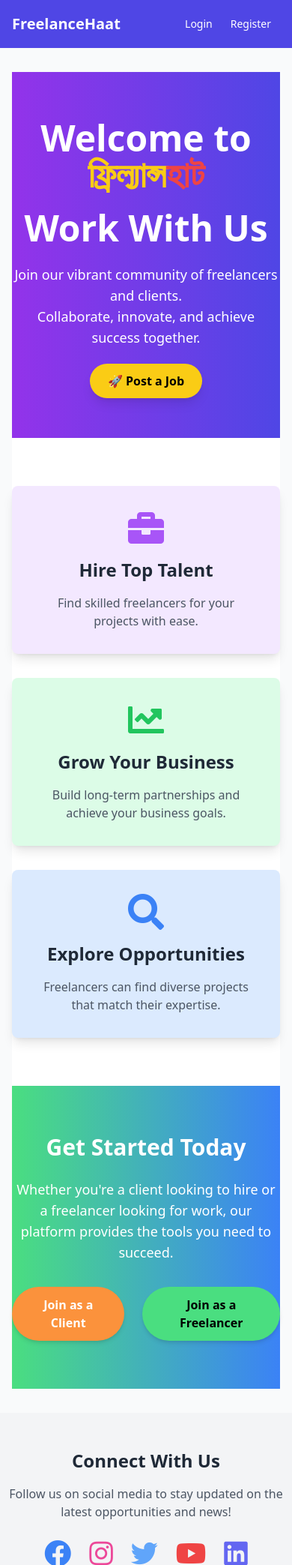
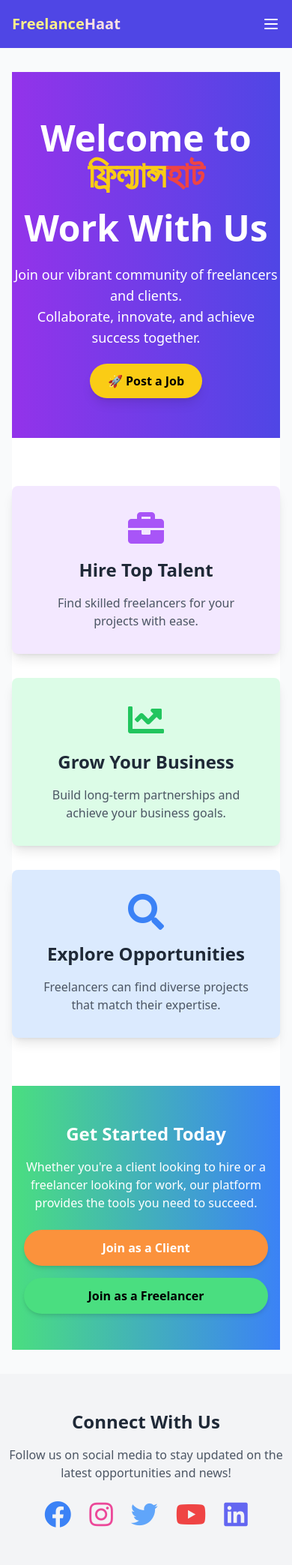
Before and after one commit to emon-shikder/FreelanceHaat, a Django app: page / in a window 390 px wide. Shown: the top 2087 px of the page at 75% size. Run offline with Django 5.2, Linux system fonts and the light colour scheme; some libraries are stand-ins or nearby versions.

Commit message:
Responsive Problem Solved

```diff
--- a/templates/base.html
+++ b/templates/base.html
@@ -9,15 +9,28 @@
     <script src="https://cdn.tailwindcss.com"></script>
 </head>
 <body class="bg-gray-50">
+
+
+    <div class="">
         <nav class="bg-indigo-600">
             <div class="max-w-7xl mx-auto px-4 sm:px-6 lg:px-8">
                 <div class="flex items-center justify-between h-16">
+                    <!-- Logo -->
                     <div class="flex items-center">
                         <a href="{% url 'users:home' %}" class="text-white font-bold text-xl">
-                        FreelanceHaat
+                            <span class="text-yellow-200">Freelance</span><span class="text-red-100">Haat</span>
                         </a>
                     </div>
-                <div class="flex items-center">
+                    <!-- Mobile menu button -->
+                    <div class="-mr-2 flex md:hidden">
+                        <button type="button" id="menu-btn" class="text-white inline-flex items-center justify-center p-2 rounded-md focus:outline-none focus:ring-2 focus:ring-white">
+                            <svg id="menu-icon" class="h-6 w-6" xmlns="http://www.w3.org/2000/svg" fill="none" viewBox="0 0 24 24" stroke="currentColor" aria-hidden="true">
+                                <path stroke-linecap="round" stroke-linejoin="round" stroke-width="2" d="M4 6h16M4 12h16M4 18h16" />
+                            </svg>
+                        </button>
+                    </div>
+                    <!-- Links -->
+                    <div class="hidden md:flex md:items-center md:space-x-4">
                         {% if user.is_authenticated %}
                             <a href="{% url 'jobs:job_list' %}" class="text-white px-3 py-2 rounded-md text-sm font-medium">Jobs</a>
                             <a href="{% url 'users:freelancer_list' %}" class="text-white px-3 py-2 rounded-md text-sm font-medium">Freelancers</a>
@@ -29,8 +42,23 @@
                         {% endif %}
                     </div>
                 </div>
+                <!-- Mobile menu -->
+                <div id="mobile-menu" class="hidden md:hidden">
+                    <div class="px-2 pt-2 pb-3 space-y-1">
+                        {% if user.is_authenticated %}
+                            <a href="{% url 'jobs:job_list' %}" class="block text-white px-3 py-2 rounded-md text-base font-medium">Jobs</a>
+                            <a href="{% url 'users:freelancer_list' %}" class="block text-white px-3 py-2 rounded-md text-base font-medium">Freelancers</a>
+                            <a href="{% url 'users:profile' %}" class="block text-white px-3 py-2 rounded-md text-base font-medium">Profile</a>
+                            <a href="{% url 'account_logout' %}" class="block text-white px-3 py-2 rounded-md text-base font-medium">Logout</a>
+                        {% else %}
+                            <a href="{% url 'account_login' %}" class="block text-white px-3 py-2 rounded-md text-base font-medium">Login</a>
+                            <a href="{% url 'account_signup' %}" class="block text-white px-3 py-2 rounded-md text-base font-medium">Register</a>
+                        {% endif %}
+                    </div>
+                </div>
             </div>
         </nav>
+    </div>
 
     <div class="max-w-7xl mx-auto px-4 sm:px-6 lg:px-8 py-8">
         {% if messages %}
@@ -78,6 +106,13 @@
     </div>
 </div>
 
+<script>
+    // Mobile menu toggle
+    document.getElementById('menu-btn').addEventListener('click', function () {
+        const menu = document.getElementById('mobile-menu');
+        menu.classList.toggle('hidden');
+    });
+</script>
 
 </body>
 </html>
--- a/templates/home.html
+++ b/templates/home.html
@@ -118,7 +118,7 @@
                     Collaborate, innovate, and achieve success together.
                 </p>
                 <div class="mt-8">
-                    <a href="{% url 'jobs:job_create' %}" class="bg-yellow-400 hover:bg-yellow-500 text-black font-bold py-3 px-6 rounded-full shadow-lg transition">
+                    <a href="{% url 'account_login' %}" class="bg-yellow-400 hover:bg-yellow-500 text-black font-bold py-3 px-6 rounded-full shadow-lg transition">
                         🚀 Post a Job
                     </a>
                 </div>
@@ -159,23 +159,24 @@
         </div>
 
         <!-- Call to Action Section -->
-        <div class="bg-gradient-to-r from-green-400 to-blue-500 py-16 text-white">
-            <div class="container mx-auto text-center">
-                <h2 class="text-3xl font-bold mb-6">Get Started Today</h2>
-                <p class="text-lg max-w-2xl mx-auto mb-8">
+<div class="bg-gradient-to-r from-green-400 to-blue-500 py-12 md:py-16 text-white">
+    <div class="container mx-auto px-4 text-center">
+        <h2 class="text-2xl md:text-3xl font-bold mb-4 md:mb-6">Get Started Today</h2>
+        <p class="text-base md:text-lg max-w-lg md:max-w-2xl mx-auto mb-6 md:mb-8">
             Whether you're a client looking to hire or a freelancer looking for work, our platform provides the tools you need to succeed.
         </p>
-                <div class="flex justify-center gap-6">
-                    <a href="{% url 'account_signup' %}" class="bg-orange-400 hover:bg-purple-600 text-white font-bold py-3 px-6 rounded-full shadow-md transition">
+        <div class="flex flex-col md:flex-row justify-center gap-4 md:gap-6">
+            <a href="{% url 'account_signup' %}" class="bg-orange-400 hover:bg-purple-600 text-white font-bold py-3 px-6 rounded-full shadow-md transition duration-300">
                 Join as a Client
             </a>
-                    <a href="{% url 'account_signup' %}" class="bg-green-400 hover:bg-yellow-500 text-black font-bold py-3 px-6 rounded-full shadow-md transition">
+            <a href="{% url 'account_signup' %}" class="bg-green-400 hover:bg-yellow-500 text-black font-bold py-3 px-6 rounded-full shadow-md transition duration-300">
                 Join as a Freelancer
             </a>
         </div>
     </div>
 </div>
 
+
         {{ block.super }}
         {% endif %}
 </div>
```
Lines whose indentation alone changed are shown as unchanged.
